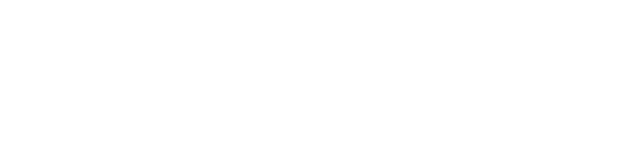
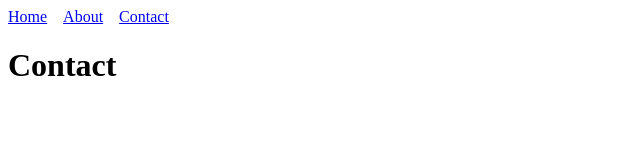
Before and after one commit to andyrewlee/corestandards, a Gatsby site: page /contact in a window 1280 px wide. Before the commit this address had no page. Shown: the whole page, without its empty margins (0-640 px from the left). Built offline with nearby package versions, Linux system fonts and the light colour scheme; Gatsby itself is replaced by a stand-in of ours.

Commit message:
Add contact page

```diff
--- a/src/components/Navbar.js
+++ b/src/components/Navbar.js
@@ -10,6 +10,7 @@
   <div>
     <StyledLink to="/">Home</StyledLink>
     <StyledLink to="/about">About</StyledLink>
+    <StyledLink to="/contact">Contact</StyledLink>
   </div>
 );
 
--- /dev/null
+++ b/src/pages/contact.js
@@ -0,0 +1,11 @@
+import React from 'react';
+import Navbar from '../components/Navbar';
+
+const Contact = () => (
+  <>
+    <Navbar />
+    <h1>Contact</h1>
+  </>
+);
+
+export default Contact;
```
